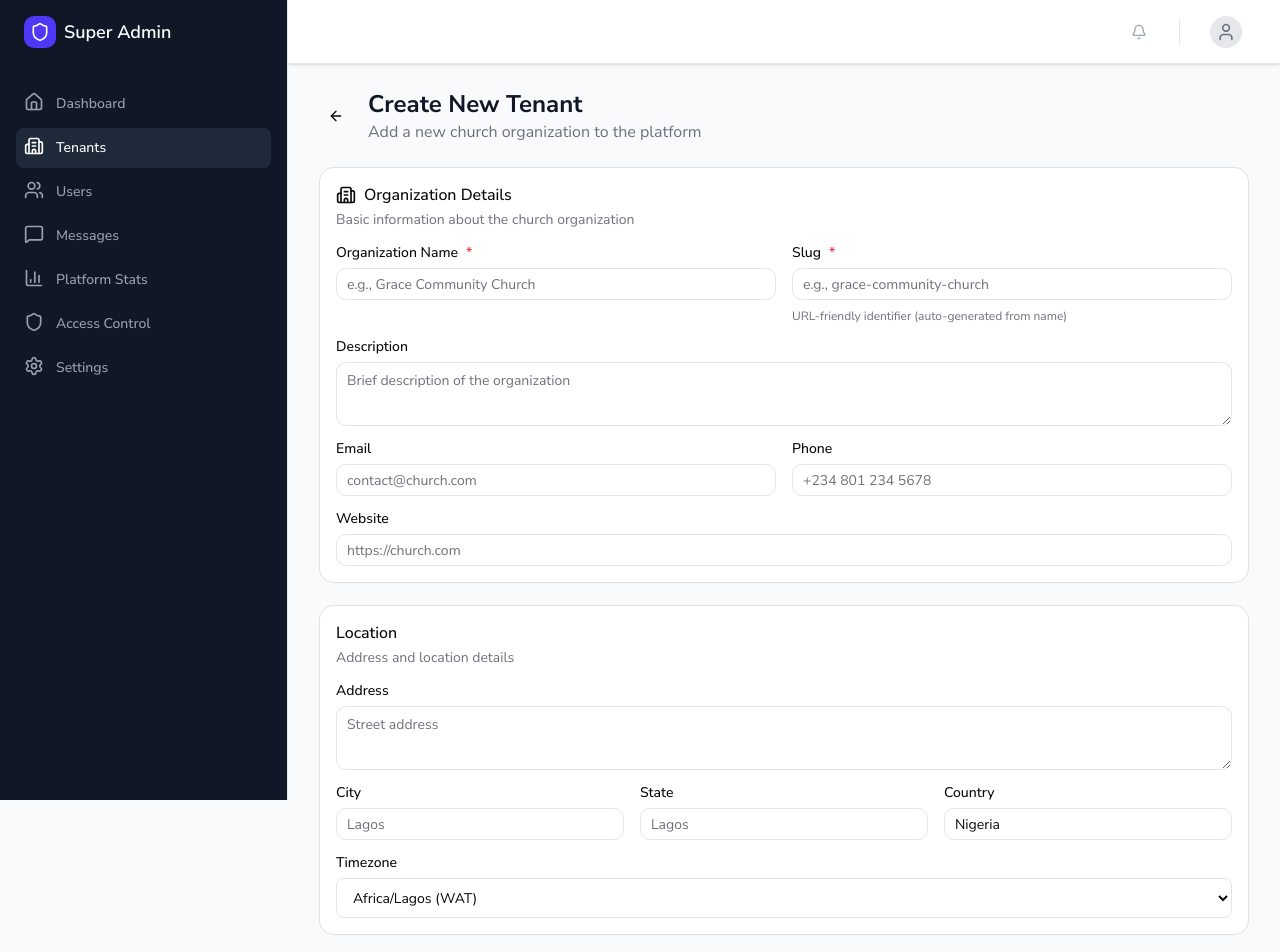
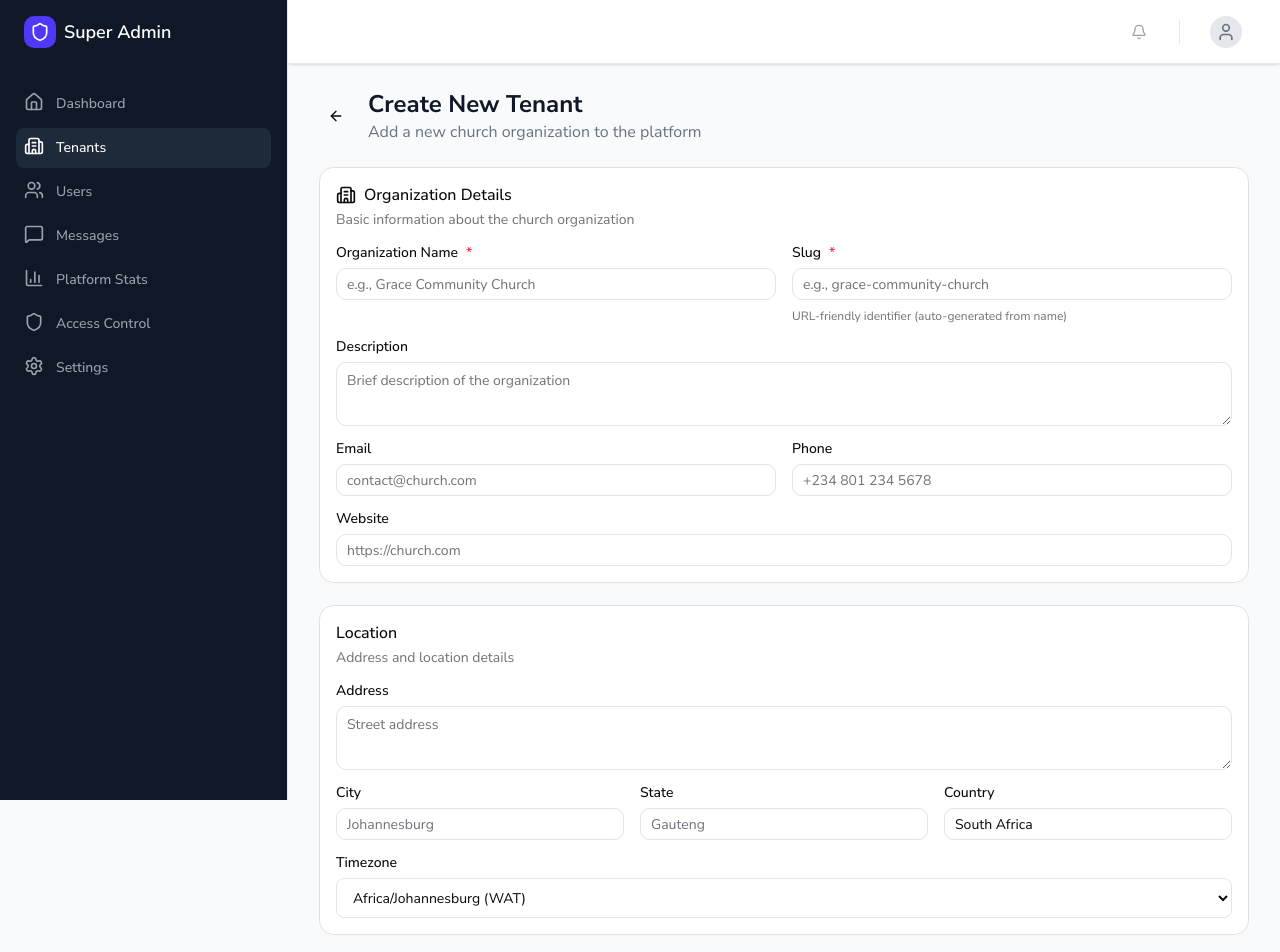
Before and after one commit to Ubaton/core-multi-tenant-model, a Next.js app: page /super-admin/tenants/new in a window 1280 px wide. Shown: the top 952 px of the page. Built offline with nearby package versions, Linux system fonts and the light colour scheme; no server answers.

Commit message:
feat: update default country and timezone to South Africa and Johannesburg across tenant and member forms

```diff
--- a/app/(super-admin)/super-admin/settings/page.tsx
+++ b/app/(super-admin)/super-admin/settings/page.tsx
@@ -199,11 +199,11 @@ export default function SuperAdminSettingsPage() {
                   <Label htmlFor="timezone">Default Timezone</Label>
                   <select
                     id="timezone"
-                    value={formData.defaultTimezone || 'Africa/Lagos'}
+                    value={formData.defaultTimezone || 'Africa/Johannesburg'}
                     onChange={(e) => handleInputChange('defaultTimezone', e.target.value)}
                     className="w-full h-10 rounded-md border border-input bg-background px-3 py-2 text-sm ring-offset-background focus:outline-none focus:ring-2 focus:ring-ring focus:ring-offset-2"
                   >
-                    <option value="Africa/Lagos">Africa/Lagos (WAT)</option>
+                    <option value="Africa/Johannesburg">Africa/Johannesburg (WAT)</option>
                     <option value="Africa/Johannesburg">Africa/Johannesburg (SAST)</option>
                     <option value="Europe/London">Europe/London (GMT/BST)</option>
                     <option value="America/New_York">America/New_York (EST/EDT)</option>
--- a/app/(super-admin)/super-admin/tenants/[id]/edit/page.tsx
+++ b/app/(super-admin)/super-admin/tenants/[id]/edit/page.tsx
@@ -38,8 +38,8 @@ export default function EditTenantPage() {
     address: '',
     city: '',
     state: '',
-    country: 'Nigeria',
-    timezone: 'Africa/Lagos',
+    country: 'South Africa',
+    timezone: 'Africa/Johannesburg',
     isHQ: true,
     parentId: '',
     isActive: true,
@@ -60,8 +60,8 @@ export default function EditTenantPage() {
         address: tenant.address || '',
         city: tenant.city || '',
         state: tenant.state || '',
-        country: tenant.country || 'Nigeria',
-        timezone: tenant.timezone || 'Africa/Lagos',
+        country: tenant.country || 'South Africa',
+        timezone: tenant.timezone || 'Africa/Johannesburg',
         isHQ: tenant.isHQ ?? true,
         parentId: tenant.parent?.id || '',
         isActive: tenant.isActive ?? true,
@@ -333,7 +333,7 @@ export default function EditTenantPage() {
                   name="city"
                   value={formData.city}
                   onChange={handleChange}
-                  placeholder="Lagos"
+                  placeholder="Johannesburg"
                 />
               </div>
               <div className="space-y-2">
@@ -343,7 +343,7 @@ export default function EditTenantPage() {
                   name="state"
                   value={formData.state}
                   onChange={handleChange}
-                  placeholder="Lagos"
+                  placeholder="Gauteng"
                 />
               </div>
               <div className="space-y-2">
@@ -353,7 +353,7 @@ export default function EditTenantPage() {
                   name="country"
                   value={formData.country}
                   onChange={handleChange}
-                  placeholder="Nigeria"
+                  placeholder="South Africa"
                 />
               </div>
             </div>
@@ -367,7 +367,7 @@ export default function EditTenantPage() {
                 onChange={handleChange}
                 className="w-full h-10 rounded-md border border-input bg-background px-3 py-2 text-sm ring-offset-background focus:outline-none focus:ring-2 focus:ring-ring focus:ring-offset-2"
               >
-                <option value="Africa/Lagos">Africa/Lagos (WAT)</option>
+                <option value="Africa/Johannesburg">Africa/Johannesburg (WAT)</option>
                 <option value="Africa/Johannesburg">Africa/Johannesburg (SAST)</option>
                 <option value="Africa/Nairobi">Africa/Nairobi (EAT)</option>
                 <option value="Europe/London">Europe/London (GMT/BST)</option>
--- a/app/(super-admin)/super-admin/tenants/new/page.tsx
+++ b/app/(super-admin)/super-admin/tenants/new/page.tsx
@@ -34,8 +34,8 @@ export default function NewTenantPage() {
     address: '',
     city: '',
     state: '',
-    country: 'Nigeria',
-    timezone: 'Africa/Lagos',
+    country: 'South Africa',
+    timezone: 'Africa/Johannesburg',
     isHQ: true,
     parentId: '',
     isActive: true,
@@ -274,7 +274,7 @@ export default function NewTenantPage() {
                   name="city"
                   value={formData.city}
                   onChange={handleChange}
-                  placeholder="Lagos"
+                  placeholder="Johannesburg"
                 />
               </div>
               <div className="space-y-2">
@@ -284,7 +284,7 @@ export default function NewTenantPage() {
                   name="state"
                   value={formData.state}
                   onChange={handleChange}
-                  placeholder="Lagos"
+                  placeholder="Gauteng"
                 />
               </div>
               <div className="space-y-2">
@@ -294,7 +294,7 @@ export default function NewTenantPage() {
                   name="country"
                   value={formData.country}
                   onChange={handleChange}
-                  placeholder="Nigeria"
+                  placeholder="South Africa"
                 />
               </div>
             </div>
@@ -308,7 +308,7 @@ export default function NewTenantPage() {
                 onChange={handleChange}
                 className="w-full h-10 rounded-md border border-input bg-background px-3 py-2 text-sm ring-offset-background focus:outline-none focus:ring-2 focus:ring-ring focus:ring-offset-2"
               >
-                <option value="Africa/Lagos">Africa/Lagos (WAT)</option>
+                <option value="Africa/Johannesburg">Africa/Johannesburg (WAT)</option>
                 <option value="Africa/Johannesburg">Africa/Johannesburg (SAST)</option>
                 <option value="Africa/Nairobi">Africa/Nairobi (EAT)</option>
                 <option value="Europe/London">Europe/London (GMT/BST)</option>
--- a/app/(tenant)/leads/new/page.tsx
+++ b/app/(tenant)/leads/new/page.tsx
@@ -191,7 +191,7 @@ export default function NewLeadPage() {
                 name="city"
                 value={formData.city}
                 onChange={handleChange}
-                placeholder="Enter city"
+                placeholder="Enter city: Johannesburg"
               />
             </div>
             <div className="space-y-2">
@@ -201,7 +201,7 @@ export default function NewLeadPage() {
                 name="state"
                 value={formData.state}
                 onChange={handleChange}
-                placeholder="Enter state"
+                placeholder="Enter state: Gauteng"
               />
             </div>
           </CardContent>
--- a/app/(tenant)/members/new/page.tsx
+++ b/app/(tenant)/members/new/page.tsx
@@ -33,7 +33,7 @@ export default function NewMemberPage() {
     address: '',
     city: '',
     state: '',
-    country: 'Nigeria',
+    country: 'South Africa',
     occupation: '',
     employer: '',
     membershipId: '',
@@ -248,7 +248,7 @@ export default function NewMemberPage() {
                 name="state"
                 value={formData.state}
                 onChange={handleChange}
-                placeholder="Enter state"
+                placeholder="Enter state: Gauteng"
               />
             </div>
             <div className="space-y-2">
@@ -258,7 +258,7 @@ export default function NewMemberPage() {
                 name="country"
                 value={formData.country}
                 onChange={handleChange}
-                placeholder="Enter country"
+                placeholder="Enter country: South Africa"
               />
             </div>
           </CardContent>
--- a/lib/validations/schemas.ts
+++ b/lib/validations/schemas.ts
@@ -95,8 +95,8 @@ export const createTenantSchema = z.object({
   address: z.string().max(500).optional(),
   city: z.string().max(100).optional(),
   state: z.string().max(100).optional(),
-  country: z.string().max(100).default('Nigeria'),
-  timezone: z.string().default('Africa/Lagos'),
+  country: z.string().max(100).default('South Africa'),
+  timezone: z.string().default('Africa/Johannesburg'),
   isHQ: z.boolean().default(false),
   parentId: z.string().cuid().optional(),
 });
@@ -141,7 +141,7 @@ export const createMemberSchema = z.object({
   address: z.string().max(500).optional(),
   city: z.string().max(100).optional(),
   state: z.string().max(100).optional(),
-  country: z.string().max(100).default('Nigeria'),
+  country: z.string().max(100).default('South Africa'),
   occupation: z.string().max(200).optional(),
   employer: z.string().max(200).optional(),
   membershipId: z.string().max(50).optional(),
--- a/prisma/seed.ts
+++ b/prisma/seed.ts
@@ -42,8 +42,8 @@ async function main() {
       name: 'ChurchHub HQ',
       slug: 'churchhub-hq',
       description: 'ChurchHub System Administration',
-      country: 'Nigeria',
-      timezone: 'Africa/Lagos',
+      country: 'South Africa',
+      timezone: 'Africa/Johannesburg',
       isActive: true,
       isHQ: true,
     },
```
Also changed, not shown: 1 other file (tests, documents, lock files or other folders).
